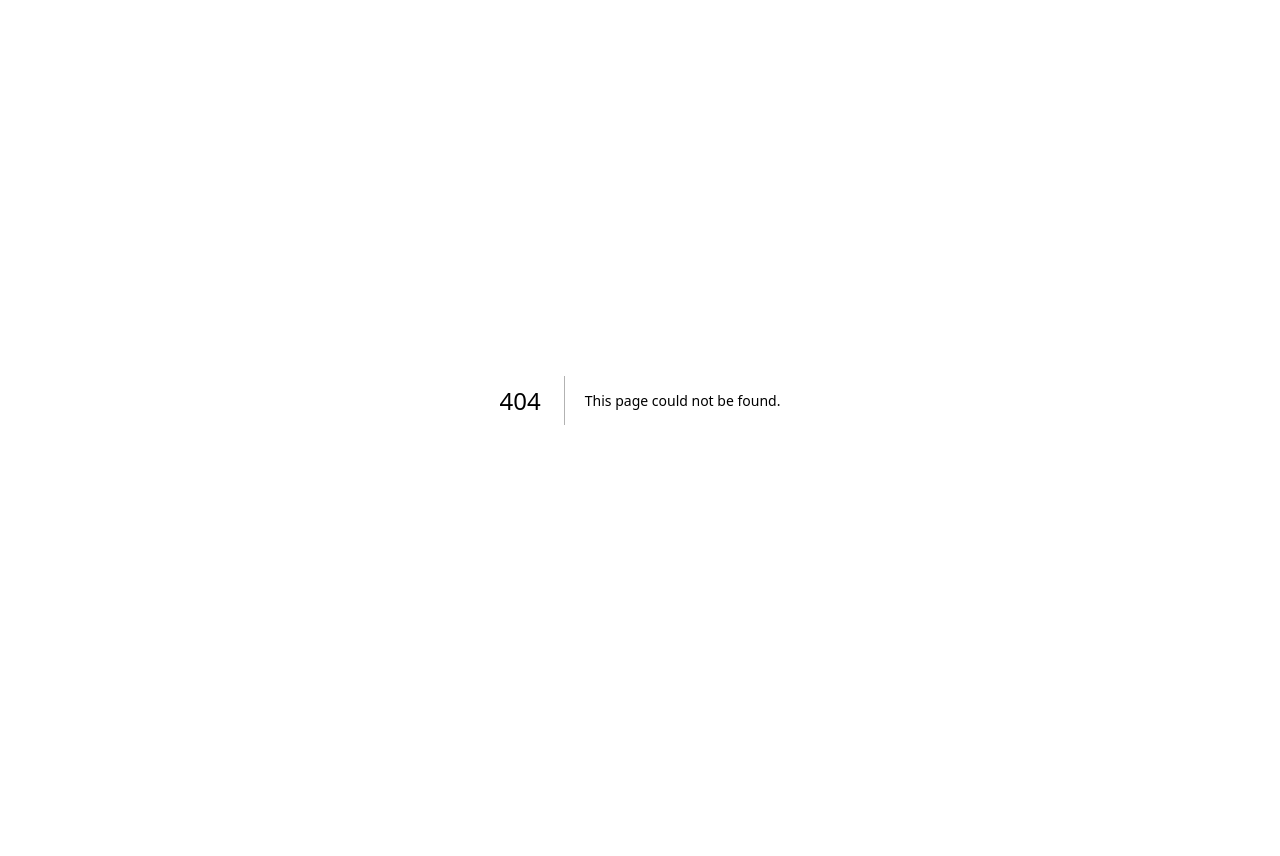
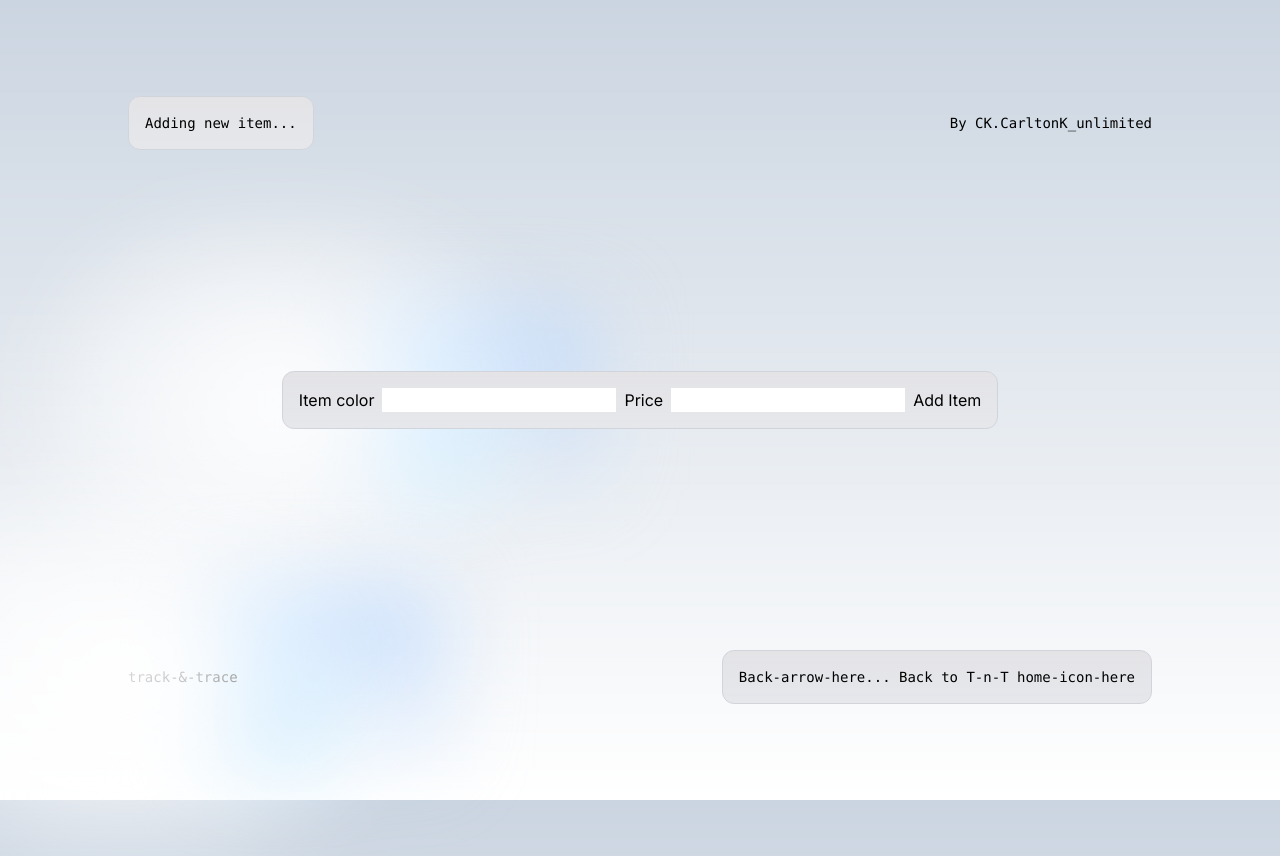
Before and after one commit to CarltonK/track-and-trace, a Next.js app in the folder frontend/: page /items in a window 1280 px wide. Before the commit this address had no page. Before the commit the page ends 800 px from the top, so only its background shows below. Built offline with nearby package versions, Linux system fonts and the light colour scheme.

Commit message:
FE deployment

```diff
--- /dev/null
+++ b/frontend/app/items/page.tsx
@@ -0,0 +1,214 @@
+import Link from 'next/link';
+
+
+
+// create
+
+export async function PostItem(data: FormData) {
+  "use server"
+
+  const color = data.get('color');
+  const price = data.get('price');
+
+  const body = JSON.stringify({ color, price });
+
+  try {
+    const baseUrl = process.env.API_URL || 'https://track-and-trace-api-v7gpzuhw2a-ew.a.run.app/';
+    const res = await fetch(`${baseUrl}items`, {
+      method: 'POST',
+      headers: { 'Content-Type': 'application/json' },
+      body,
+    });
+    await res.json();
+  } catch (error) {
+    console.log('====error ', error)
+  }
+}
+
+export default async function ItemDataPage() {
+  'use client'
+  // to later choose best betweem server-side-action and client-side-action
+
+  //   const postItem = async(event: any)=>{
+  // // Stop the form from submitting and refreshing the page.
+  // event.preventDefault();
+  // // data from form
+  // const formItems = {
+  //   color: event.target.color.value,
+  //   price: parseFloat(event.target.price.value).toFixed(2)
+  // }
+  // const JSONdata = JSON.stringify(formItems)
+  //   }
+
+  // async function postItem(data: any) {
+  //   "use server"
+  //   console.log('============ itemData = = = ', data)
+  //   const itemData = {
+  //       "color": cookies.length()data.color,
+  //       "price": parseFloat(data.price).toFixed(2)
+  //   }
+
+  //   const cartId = cookies().get('cartId')?.value
+  //   await saveToDb({ cartId, data })
+
+
+  //   const res = await fetch('https://track-and-trace-api-v7gpzuhw2a-ew.a.run.app/items',{
+  //     method: 'POST',
+  //     headers: {
+  //       'Content-Type': 'application/json',
+  //     },
+  //     body: JSON.stringify(data),
+  //   })
+
+  //   // handle errors
+  //   if (!res.ok) {
+  //     throw new Error('Failed to post data')
+  //   }
+  //   return res.json()
+  //   }
+
+  return (
+    <main className='flex min-h-screen flex-col items-center justify-between p-24'>
+      <div className='z-10 w-full max-w-5xl items-center justify-between font-mono text-sm lg:flex'>
+        <Link href='/'>
+          <p className='fixed left-0 top-0 flex w-full justify-center border-b border-gray-300 bg-gradient-to-b from-zinc-200 pb-6 pt-8 backdrop-blur-2xl dark:border-neutral-800 dark:bg-zinc-800/30 dark:from-inherit lg:static lg:w-auto  lg:rounded-xl lg:border lg:bg-gray-200 lg:p-4 lg:dark:bg-zinc-800/30'>
+            Adding new item...
+          </p>
+        </Link>
+        <div className='fixed bottom-0 left-0 flex h-48 w-full items-end justify-center bg-gradient-to-t from-white via-white dark:from-black dark:via-black lg:static lg:h-auto lg:w-auto lg:bg-none'>
+          <a
+            className='pointer-events-none flex place-items-center gap-2 p-8 lg:pointer-events-auto lg:p-0'
+            href='https://vercel.com?utm_source=create-next-app&utm_medium=appdir-template&utm_campaign=create-next-app'
+            target='_blank'
+            rel='noopener noreferrer'
+          >
+            By CK.CarltonK_unlimited{' '}
+          </a>
+        </div>
+      </div>
+
+      <div className="relative flex place-items-center justify-between before:absolute before:h-[300px] before:w-[480px] before:-translate-x-1/2 before:rounded-full before:bg-gradient-radial before:from-white before:to-transparent before:blur-2xl before:content-[''] after:absolute after:-z-20 after:h-[180px] after:w-[240px] after:translate-x-1/3 after:bg-gradient-conic after:from-sky-200 after:via-blue-200 after:blur-2xl after:content-[''] before:dark:bg-gradient-to-br before:dark:from-transparent before:dark:to-blue-700 before:dark:opacity-10 after:dark:from-sky-900 after:dark:via-[#0141ff] after:dark:opacity-40 before:lg:h-[360px]">
+        <div className='fixed left-0 top-0 flex w-full justify-center border-b border-gray-300 bg-gradient-to-b from-zinc-200 pb-6 pt-8 backdrop-blur-2xl dark:border-neutral-800 dark:bg-zinc-800/30 dark:from-inherit lg:static lg:w-auto  lg:rounded-xl lg:border lg:bg-gray-200 lg:p-4 lg:dark:bg-zinc-800/30'>
+
+          {/*  client-side-action-form */}
+          <form action={PostItem} className="flex gap-2 flex-col-7">
+            <label htmlFor="color">Item color </label>
+            <input type="text" id="color" name="color" required />
+
+            <label htmlFor="price">Price </label>
+            <input type="number" id="price" name="price" required />
+
+            <button type="submit">Add Item </button>
+          </form>
+
+
+
+          {/* server-side-action-form */}
+          {/* <form onSubmit={postItem} className="flex gap-2 flex-col-7">
+      <label htmlFor="color">Item color </label>
+      <input type="text" id="color" name="color" required />
+
+      <label htmlFor="price">Price </label>
+      <input type="number" id="price" name="price" required />
+
+      <button type="submit">Add Item </button>
+    </form> */}
+          {/* end of server-component */}
+
+
+
+
+
+
+        </div>
+      </div>
+
+      <div className='container z-10 w-full max-w-5xl items-center justify-between font-mono text-sm lg:flex'>
+        <div className="row relative flex place-items-center before:absolute before:h-[300px] before:w-[480px] before:-translate-x-1/2 before:rounded-full before:bg-gradient-radial before:from-white before:to-transparent before:blur-2xl before:content-[''] after:absolute after:-z-20 after:h-[180px] after:w-[240px] after:translate-x-1/3 after:bg-gradient-conic after:from-sky-200 after:via-blue-200 after:blur-2xl after:content-[''] before:dark:bg-gradient-to-br before:dark:from-transparent before:dark:to-blue-700 before:dark:opacity-10 after:dark:from-sky-900 after:dark:via-[#0141ff] after:dark:opacity-40 before:lg:h-[360px]">
+          {' '}
+          <div className='col'>
+            <p> track-&-trace</p>
+          </div>
+        </div>
+
+        <div className='row'>
+          <Link href='/'>
+            <p className='fixed left-0 top-0 flex w-full justify-center border-b border-gray-300 bg-gradient-to-b from-zinc-200 pb-6 pt-8 backdrop-blur-2xl dark:border-neutral-800 dark:bg-zinc-800/30 dark:from-inherit lg:static lg:w-auto  lg:rounded-xl lg:border lg:bg-gray-200 lg:p-4 lg:dark:bg-zinc-800/30'>
+              Back-arrow-here... Back to T-n-T home-icon-here
+            </p>
+          </Link>
+        </div>
+      </div>
+    </main>
+  );
+}
+
+
+
+
+
+
+
+
+
+
+
+
+// import Link from 'next/link'
+// import { FormEvent } from 'react'
+// // import styles from '../styles/Home.module.css'
+
+// export default function PageWithJSbasedForm() {
+//   'use server';
+//   // Handle the submit event on form submit.
+//   const handleSubmit = async (event: FormEvent) => {
+//     // Stop the form from submitting and refreshing the page.
+//     event.preventDefault()
+
+//     // Cast the event target to an html form
+//     const form = event.target as HTMLFormElement
+
+//     // Get data from the form.
+//     const data = {
+//       color: form.color.value as string,
+//       price: form.price.value as string,
+//     }
+
+//     // Send the form data to our API and get a response.
+//     const response = await fetch('https://track-and-trace-api-v7gpzuhw2a-ew.a.run.app/items', {
+//       // Body of the request is the JSON data we created above.
+//       body: JSON.stringify(data),
+//       // Tell the server we're sending JSON.
+//       headers: {
+//         'Content-Type': 'application/json',
+//       },
+//       // The method is POST because we are sending data.
+//       method: 'POST',
+//     })
+
+//     // Get the response data from server as JSON.
+//     // If server returns the name submitted, that means the form works.
+//     const result = await response.json()
+//     alert(`Is this your full name: ${result.data}`)
+//   }
+//   return (
+//     <div className="container">
+//       <h1 >
+//         Form <Link href="/">with</Link> JavaScript.
+//       </h1>
+
+//       <p>
+//         Get started by looking at{' '}
+//         <code>pages/js-form.js</code>
+//       </p>
+
+//       <form onSubmit={handleSubmit}>
+//         <label htmlFor="color">First Name</label>
+//         <input type="text" id="color" name="color" required />
+//         <label htmlFor="last">Last Name</label>
+//         <input type="number" id="price" name="price" required />
+//         <button type="submit">Submit</button>
+//       </form>
+//     </div>
+//   )
+// }
--- a/frontend/app/layout.tsx
+++ b/frontend/app/layout.tsx
@@ -4,8 +4,8 @@ import { Inter } from 'next/font/google'
 const inter = Inter({ subsets: ['latin'] })
 
 export const metadata = {
-  title: 'Create Next App',
-  description: 'Generated by create next app',
+  title: 'Track-&-Trace',
+  description: 'Generated ck_unltd',
 }
 
 export default function RootLayout({
@@ -15,7 +15,7 @@ export default function RootLayout({
 }) {
   return (
     <html lang="en">
-      <body className={inter.className}>{children}</body>
+      <body className={`${inter.className} bg-slate-300`}>{children}</body>
     </html>
   )
 }
--- a/frontend/app/page.tsx
+++ b/frontend/app/page.tsx
@@ -1,12 +1,44 @@
-import Image from 'next/image'
+import Link from 'next/link';
+// import PostItem from '../app/submitData';
 
-export default function Home() {
+// ===== api-service:  to split later...
+// create-item
+// read
+// update
+
+
+// read/fetch-items
+async function getData() {
+  const baseUrl = process.env.API_URL || 'https://track-and-trace-api-v7gpzuhw2a-ew.a.run.app/';
+	const res = await fetch(`${baseUrl}items`)
+	// handle errors
+	if (!res.ok) {
+	  throw new Error('Failed to fetch data')
+	}
+	return res.json();
+  }
+
+  // update-items
+// async function updateItem(id: number) {
+// 	const res = await fetch(`https://track-and-trace-api-v7gpzuhw2a-ew.a.run.app/items/${id}`)
+// 	// handle errors
+// 	if (!res.ok) {
+// 	  throw new Error('Failed to update data')
+// 	}
+// 	return res.json()
+//   }
+
+export default async function Home() {
+  const items = await getData();
+  const itemDestructured = items.items
+  console.log('=========== loggin items === ', typeof items.items, items.items )
+
+
   return (
     <main className="flex min-h-screen flex-col items-center justify-between p-24">
       <div className="z-10 w-full max-w-5xl items-center justify-between font-mono text-sm lg:flex">
-        <p className="fixed left-0 top-0 flex w-full justify-center border-b border-gray-300 bg-gradient-to-b from-zinc-200 pb-6 pt-8 backdrop-blur-2xl dark:border-neutral-800 dark:bg-zinc-800/30 dark:from-inherit lg:static lg:w-auto  lg:rounded-xl lg:border lg:bg-gray-200 lg:p-4 lg:dark:bg-zinc-800/30">
-          Get started by editing&nbsp;
-          <code className="font-mono font-bold">app/page.tsx</code>
+      <p className="fixed left-0 top-0 flex w-full justify-center border-b border-gray-300 bg-gradient-to-b from-zinc-200 pb-6 pt-8 backdrop-blur-2xl dark:border-neutral-800 dark:bg-zinc-800/30 dark:from-inherit lg:static lg:w-auto  lg:rounded-xl lg:border lg:bg-gray-200 lg:p-4 lg:dark:bg-zinc-800/30">
+      Welcome to T-&-T
         </p>
         <div className="fixed bottom-0 left-0 flex h-48 w-full items-end justify-center bg-gradient-to-t from-white via-white dark:from-black dark:via-black lg:static lg:h-auto lg:w-auto lg:bg-none">
           <a
@@ -15,36 +47,46 @@ export default function Home() {
             target="_blank"
             rel="noopener noreferrer"
           >
-            By{' '}
-            <Image
-              src="/vercel.svg"
-              alt="Vercel Logo"
-              className="dark:invert"
-              width={100}
-              height={24}
-              priority
-            />
+            By CK.CarltonK_unlimited{' '}
           </a>
         </div>
       </div>
 
+      <div className="mb-32 grid text-center  lg:grid-cols-2 lg:text-left">
+
       <div className="relative flex place-items-center before:absolute before:h-[300px] before:w-[480px] before:-translate-x-1/2 before:rounded-full before:bg-gradient-radial before:from-white before:to-transparent before:blur-2xl before:content-[''] after:absolute after:-z-20 after:h-[180px] after:w-[240px] after:translate-x-1/3 after:bg-gradient-conic after:from-sky-200 after:via-blue-200 after:blur-2xl after:content-[''] before:dark:bg-gradient-to-br before:dark:from-transparent before:dark:to-blue-700 before:dark:opacity-10 after:dark:from-sky-900 after:dark:via-[#0141ff] after:dark:opacity-40 before:lg:h-[360px]">
-        <Image
-          className="relative dark:drop-shadow-[0_0_0.3rem_#ffffff70] dark:invert"
-          src="/next.svg"
-          alt="Next.js Logo"
-          width={180}
-          height={37}
-          priority
-        />
+
+        <Link href='/items'>
+        <p className="fixed left-0 top-0 flex w-full justify-center border-b border-gray-300 bg-gradient-to-b from-zinc-200 pb-6 pt-8 backdrop-blur-2xl dark:border-neutral-800 dark:bg-zinc-800/30 dark:from-inherit lg:static lg:w-auto  lg:rounded-xl lg:border lg:bg-gray-200 lg:p-4 lg:dark:bg-zinc-800/30">
+      Track and Trace your item here...
+        </p>
+        </Link>
       </div>
+      </div>
+      {itemDestructured.map((item: any)=>{
+        return <div className="mb-32 grid text-center lg:mb-0 lg:grid-cols-4 lg:text-left">
+        <div
+          className="group rounded-lg border border-transparent px-5 py-4 transition-colors hover:border-gray-300 hover:bg-gray-100 hover:dark:border-neutral-700 hover:dark:bg-neutral-800/30"
+        >
+          <h2 className={`mb-3 text-2xl font-semibold`}>
+            {item.id} &nbsp; {item.color}
+            {/* <span className="inline-block transition-transform group-hover:translate-x-1 motion-reduce:transform-none">
+              -&gt;
+            </span> */}
+          </h2>
+          <p className={`m-0 max-w-[30ch] text-sm opacity-50`}>
+            Find in-depth information about Next.js features and API.
+          </p>
+        </div>
+
+
+      </div>
+      })}
 
       <div className="mb-32 grid text-center lg:mb-0 lg:grid-cols-4 lg:text-left">
-        <a
-          href="https://nextjs.org/docs?utm_source=create-next-app&utm_medium=appdir-template&utm_campaign=create-next-app"
+
+        <div
           className="group rounded-lg border border-transparent px-5 py-4 transition-colors hover:border-gray-300 hover:bg-gray-100 hover:dark:border-neutral-700 hover:dark:bg-neutral-800/30"
-          target="_blank"
-          rel="noopener noreferrer"
         >
           <h2 className={`mb-3 text-2xl font-semibold`}>
             Docs{' '}
@@ -55,58 +97,9 @@ export default function Home() {
           <p className={`m-0 max-w-[30ch] text-sm opacity-50`}>
             Find in-depth information about Next.js features and API.
           </p>
-        </a>
+        </div>
 
-        <a
-          href="https://nextjs.org/learn?utm_source=create-next-app&utm_medium=appdir-template-tw&utm_campaign=create-next-app"
-          className="group rounded-lg border border-transparent px-5 py-4 transition-colors hover:border-gray-300 hover:bg-gray-100 hover:dark:border-neutral-700 hover:dark:bg-neutral-800 hover:dark:bg-opacity-30"
-          target="_blank"
-          rel="noopener noreferrer"
-        >
-          <h2 className={`mb-3 text-2xl font-semibold`}>
-            Learn{' '}
-            <span className="inline-block transition-transform group-hover:translate-x-1 motion-reduce:transform-none">
-              -&gt;
-            </span>
-          </h2>
-          <p className={`m-0 max-w-[30ch] text-sm opacity-50`}>
-            Learn about Next.js in an interactive course with&nbsp;quizzes!
-          </p>
-        </a>
 
-        <a
-          href="https://vercel.com/templates?framework=next.js&utm_source=create-next-app&utm_medium=appdir-template&utm_campaign=create-next-app"
-          className="group rounded-lg border border-transparent px-5 py-4 transition-colors hover:border-gray-300 hover:bg-gray-100 hover:dark:border-neutral-700 hover:dark:bg-neutral-800/30"
-          target="_blank"
-          rel="noopener noreferrer"
-        >
-          <h2 className={`mb-3 text-2xl font-semibold`}>
-            Templates{' '}
-            <span className="inline-block transition-transform group-hover:translate-x-1 motion-reduce:transform-none">
-              -&gt;
-            </span>
-          </h2>
-          <p className={`m-0 max-w-[30ch] text-sm opacity-50`}>
-            Explore the Next.js 13 playground.
-          </p>
-        </a>
-
-        <a
-          href="https://vercel.com/new?utm_source=create-next-app&utm_medium=appdir-template&utm_campaign=create-next-app"
-          className="group rounded-lg border border-transparent px-5 py-4 transition-colors hover:border-gray-300 hover:bg-gray-100 hover:dark:border-neutral-700 hover:dark:bg-neutral-800/30"
-          target="_blank"
-          rel="noopener noreferrer"
-        >
-          <h2 className={`mb-3 text-2xl font-semibold`}>
-            Deploy{' '}
-            <span className="inline-block transition-transform group-hover:translate-x-1 motion-reduce:transform-none">
-              -&gt;
-            </span>
-          </h2>
-          <p className={`m-0 max-w-[30ch] text-sm opacity-50`}>
-            Instantly deploy your Next.js site to a shareable URL with Vercel.
-          </p>
-        </a>
       </div>
     </main>
   )
--- a/frontend/next.config.js
+++ b/frontend/next.config.js
@@ -1,4 +1,8 @@
 /** @type {import('next').NextConfig} */
-const nextConfig = {}
+const nextConfig = {
+    experimental: {
+        serverActions: true,
+    },
+}
 
 module.exports = nextConfig
```
Also changed, not shown: 1 other file (tests, documents, lock files or other folders).
